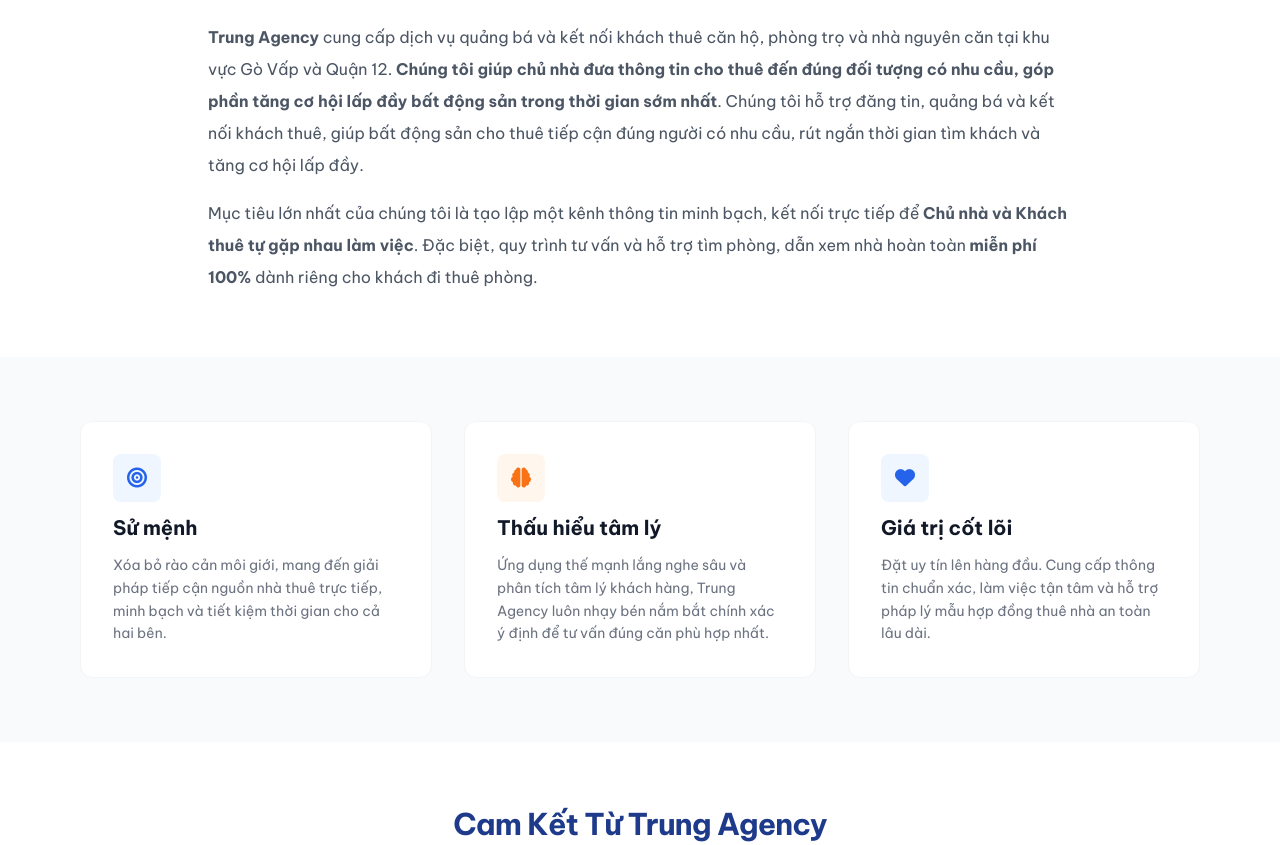
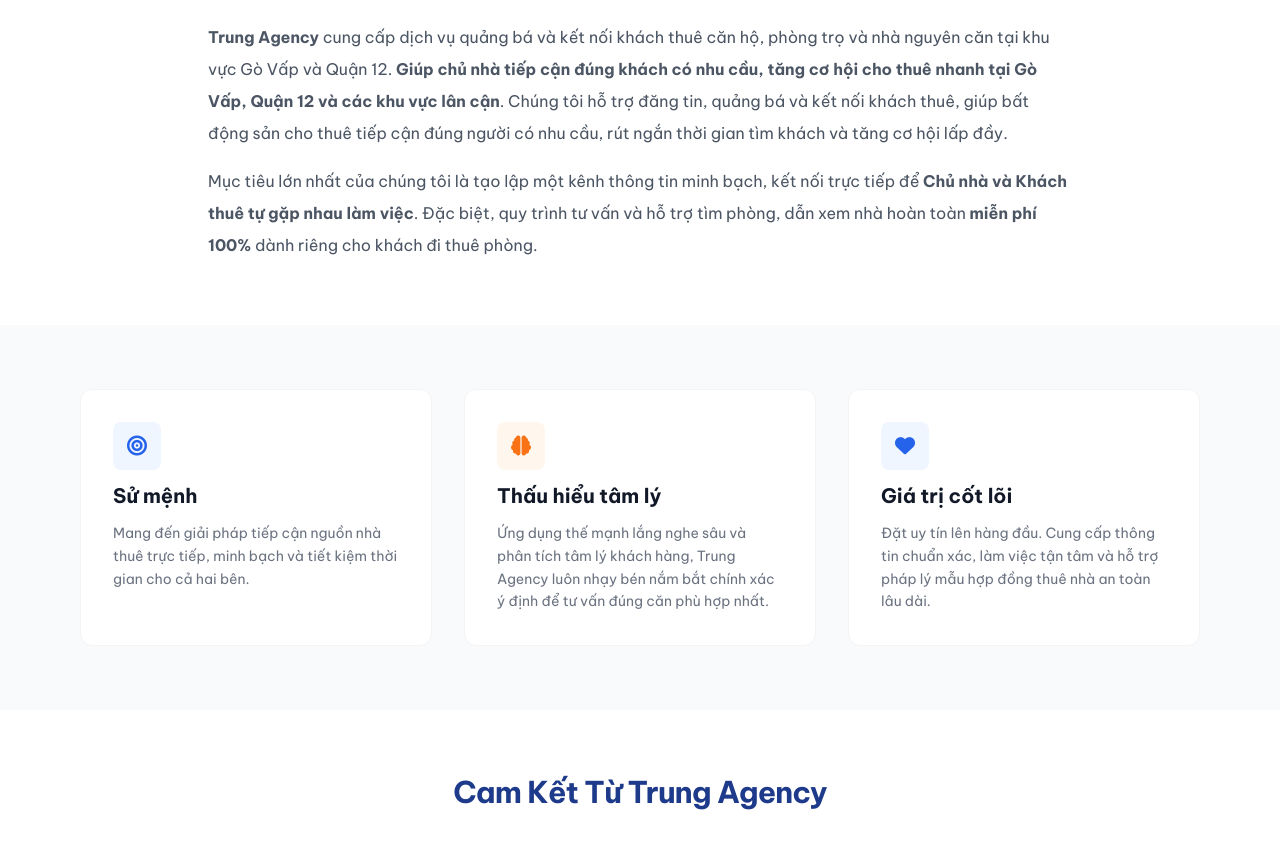
Before and after one commit to trungagencygovap/nhanguyencangovap, a plain HTML site: page gioi-thieu.html in a window 1280 px wide. Shown: the part 451-1296 px from the top of the page. Drawn offline with nearby package versions, Linux system fonts and the light colour scheme.

Commit message:
Restore gioi-thieu.html to original state

```diff
--- a/gioi-thieu.html
+++ b/gioi-thieu.html
@@ -116,7 +116,7 @@
 
         <div class="text-gray-600 leading-8 space-y-4 text-base">
             <p>
-                <strong>Trung Agency</strong> cung cấp dịch vụ quảng bá và kết nối khách thuê căn hộ, phòng trọ và nhà nguyên căn tại khu vực Gò Vấp và Quận 12. <strong>Chúng tôi giúp chủ nhà đưa thông tin cho thuê đến đúng đối tượng có nhu cầu, góp phần tăng cơ hội lấp đầy bất động sản trong thời gian sớm nhất</strong>. Chúng tôi hỗ trợ đăng tin, quảng bá và kết nối khách thuê, giúp bất động sản cho thuê tiếp cận đúng người có nhu cầu, rút ngắn thời gian tìm khách và tăng cơ hội lấp đầy.
+                <strong>Trung Agency</strong> cung cấp dịch vụ quảng bá và kết nối khách thuê căn hộ, phòng trọ và nhà nguyên căn tại khu vực Gò Vấp và Quận 12. <strong> Giúp chủ nhà tiếp cận đúng khách có nhu cầu, tăng cơ hội cho thuê nhanh tại Gò Vấp, Quận 12 và các khu vực lân cận</strong>. Chúng tôi hỗ trợ đăng tin, quảng bá và kết nối khách thuê, giúp bất động sản cho thuê tiếp cận đúng người có nhu cầu, rút ngắn thời gian tìm khách và tăng cơ hội lấp đầy.
             </p>
             <p>
                 Mục tiêu lớn nhất của chúng tôi là tạo lập một kênh thông tin minh bạch, kết nối trực tiếp để <strong>Chủ nhà và Khách thuê tự gặp nhau làm việc</strong>. Đặc biệt, quy trình tư vấn và hỗ trợ tìm phòng, dẫn xem nhà hoàn toàn <strong>miễn phí 100%</strong> dành riêng cho khách đi thuê phòng.
@@ -136,7 +136,7 @@
                 <div class="w-12 h-12 rounded-lg bg-blue-50 text-blue-600 flex items-center justify-center text-xl"><i class="fas fa-bullseye"></i></div>
                 <h3 class="text-xl font-bold text-gray-900">Sử mệnh</h3>
                 <p class="text-sm text-gray-500 leading-relaxed">
-                    Xóa bỏ rào cản môi giới, mang đến giải pháp tiếp cận nguồn nhà thuê trực tiếp, minh bạch và tiết kiệm thời gian cho cả hai bên.
+                    Mang đến giải pháp tiếp cận nguồn nhà thuê trực tiếp, minh bạch và tiết kiệm thời gian cho cả hai bên.
                 </p>
             </div>
 
```
